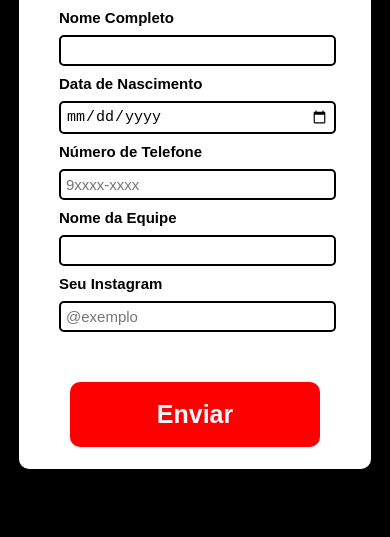
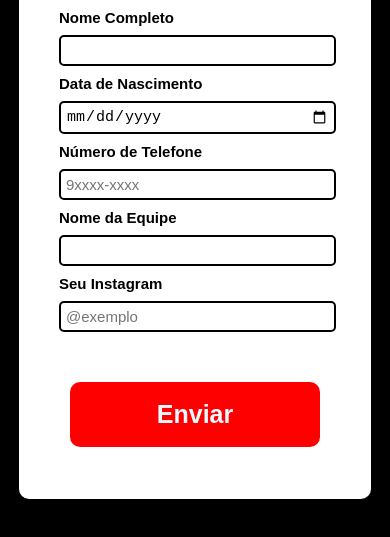
Before and after one commit to HenriqueCorsi/formulario_PegasusRun, a plain HTML site: page index.html in a window 390 px wide. Shown: the part 251-788 px from the top of the page. Drawn offline with Linux system fonts and the light colour scheme.

Commit message:
Update
- Alteração na altura do formulário em disponíveis mobile

```diff
--- a/assets/css/style.css
+++ b/assets/css/style.css
@@ -76,7 +76,7 @@ input{
 @media screen and (max-width:400px){
     .formulario{
         width: 80%;
-        height: 620px;
+        height: 650px;
         margin-top: 60px;
         margin-bottom: 50px;
     }
```
